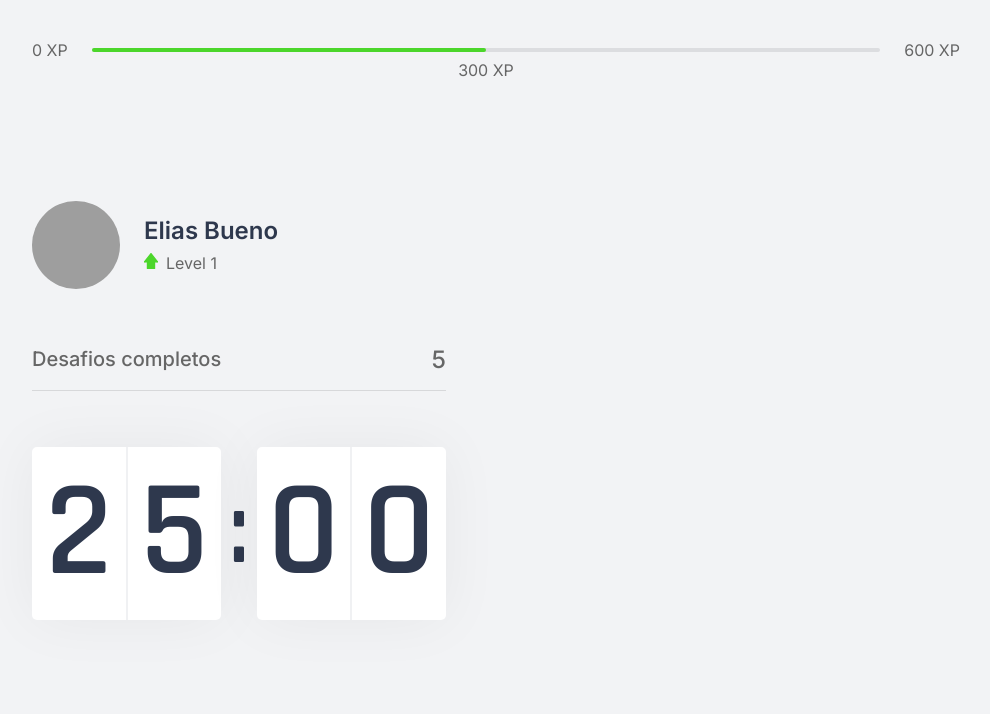
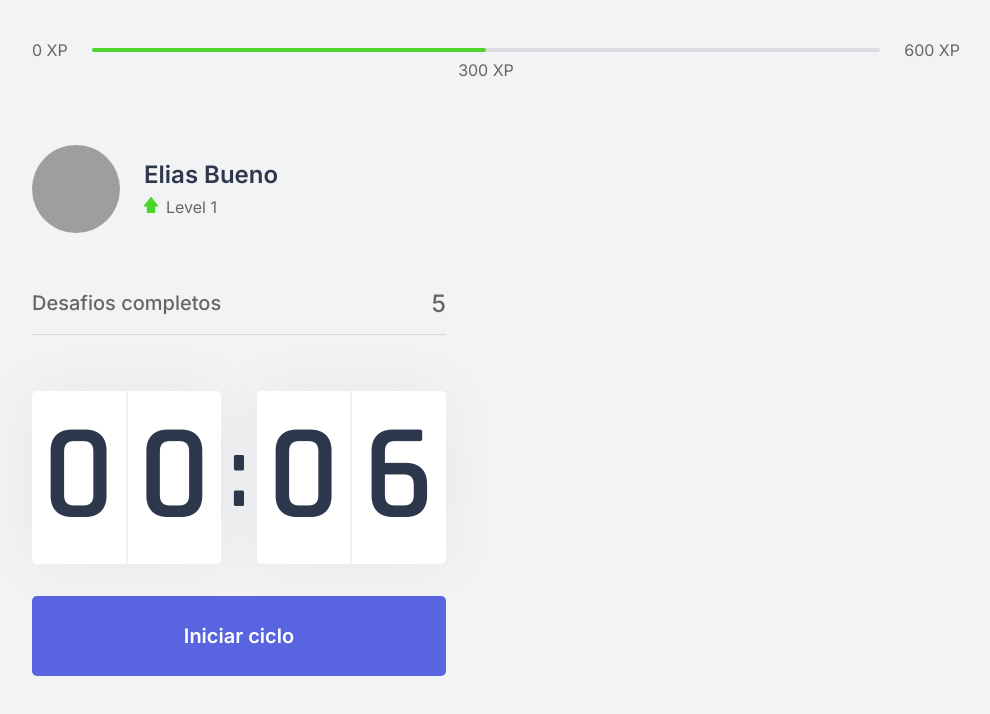
Before and after one commit to phyJa/moveit, a Next.js app: page / in a window 1280 px wide. Shown: the top 714 px of the page, without its empty margins (144-1134 px from the left). Built offline with nearby package versions, Linux system fonts and the light colour scheme; grey boxes are pictures that could not be loaded.

Commit message:
Countdown logic finished

```diff
--- a/src/Components/Countdown.tsx
+++ b/src/Components/Countdown.tsx
@@ -1,17 +1,93 @@
+import { useState, useEffect } from "react";
 import styles from "../styles/components/Countdown.module.css";
 
+let countdownTimeOut: NodeJS.Timeout;
+
 export function Countdown() {
+    // Constants
+    const [time, setTime] = useState(0.1 * 60);
+    const [isActive, setIsActive] = useState(false);
+    const [hasFinished, setHasFinished] = useState(false);
+
+    const minutes = Math.floor(time / 60);
+    const seconds = time % 60;
+    const [minuteLeft, minuteRight] =
+        String(minutes)
+        .padStart(2, "0")
+        .split("");
+    const [secondLeft, secondRight] =
+        String(seconds)
+        .padStart(2, "0")
+        .split("");
+    // Functions
+    function startCountdown() {
+        setIsActive(true);
+    }
+    function resetCountdown() {
+        clearTimeout(countdownTimeOut);
+        setIsActive(false);
+        setTime(0.1 * 60);
+    }
+    useEffect(
+        () => {
+            if(isActive && time > 0) {
+                countdownTimeOut = setTimeout(
+                    () => {
+                        setTime(time - 1);
+                    },
+                    1000
+                );
+            } else if(isActive && time === 0) {
+                setHasFinished(true);
+                setIsActive(false);
+            }
+        },
+        [isActive, time]
+    );
     return (
-        <div className={styles.countdownContainer}>
-            <div>
-                <span>2</span>
-                <span>5</span>
+        <div>
+            <div className={styles.countdownContainer}>
+                <div>
+                    <span>{minuteLeft}</span>
+                    <span>{minuteRight}</span>
+                </div>
+                <span>:</span>
+                <div>
+                    <span>{secondLeft}</span>
+                    <span>{secondRight}</span>
+                </div>
             </div>
-            <span>:</span>
-            <div>
-                <span>0</span>
-                <span>0</span>
-            </div>
+            {
+                hasFinished ? (
+                    <button
+                        disabled
+                        className={styles.countdownButton}
+                    >
+                        Ciclo completo!
+                    </button>
+                ) : (
+                    isActive ? (
+                        <button
+                            type="button"
+                            className={`
+                                ${styles.countdownButton}
+                                ${styles.countdownButtonActive}
+                            `}
+                            onClick={resetCountdown}
+                        >
+                            Abandonar ciclo
+                        </button>
+                    ) : (
+                        <button
+                            type="button"
+                            className={styles.countdownButton}
+                            onClick={startCountdown}
+                        >
+                        Iniciar ciclo
+                    </button>
+                   )
+                )
+            }
         </div>
     );
 }
--- a/src/pages/_document.tsx
+++ b/src/pages/_document.tsx
@@ -5,6 +5,7 @@
         return(
             <Html>
                 <Head>
+                    <link rel="shortcut icon" href="favicon.png" type="image/favicon"/>
                     <link rel="preconnect" href="https://fonts.gstatic.com" />
                     <link href="https://fonts.googleapis.com/css2?family=Inter:wght@400;500;600&family=Rajdhani:wght@600&display=swap" rel="stylesheet" />
                 </Head>
--- a/src/pages/index.tsx
+++ b/src/pages/index.tsx
@@ -1,3 +1,4 @@
+import Head from "next/head";
 import { CompletedChallenges } from "../Components/CompletedChallenges";
 import { Countdown } from "../Components/Countdown";
 import { ExperienceBar } from "../Components/ExperienceBar";
@@ -7,6 +8,9 @@
 export default function Home() {
   return (
     <div className={styles.container}>
+      <Head>
+        <title>Início | Moveit</title>
+      </Head>
       <ExperienceBar></ExperienceBar>
       <section>
         <div>
--- a/src/styles/components/Countdown.module.css
+++ b/src/styles/components/Countdown.module.css
@@ -35,3 +35,42 @@
     font-size: 6.25rem;
     margin: 0 0.5rem;
 }
+
+.countdownButton {
+    width: 100%;
+    height: 5rem;
+    margin-top: 2rem;
+    border: 0;
+    border-radius: 5px;
+    background: var(--blue);
+    transition: background-color 0.4s, color 0.4s;
+    outline: none;
+    /* Content */
+    display: flex;
+    align-items: center;
+    justify-content: center;
+    color: var(--white);
+    font-size: 1.25rem;
+    font-weight: 600;
+}
+
+.countdownButton:not(:disabled):hover {
+    background: var(--blue-dark);
+}
+
+.countdownButtonActive {
+    background-color: var(--white);
+    color: var(--title);
+}
+
+.countdownButtonActive:not(:disabled):hover {
+    background-color: var(--red);
+    color: var(--white);
+}
+
+
+.countdownButton:disabled {
+    background-color: var(--green);
+    color: var(--white);
+    cursor: not-allowed;
+}
```
